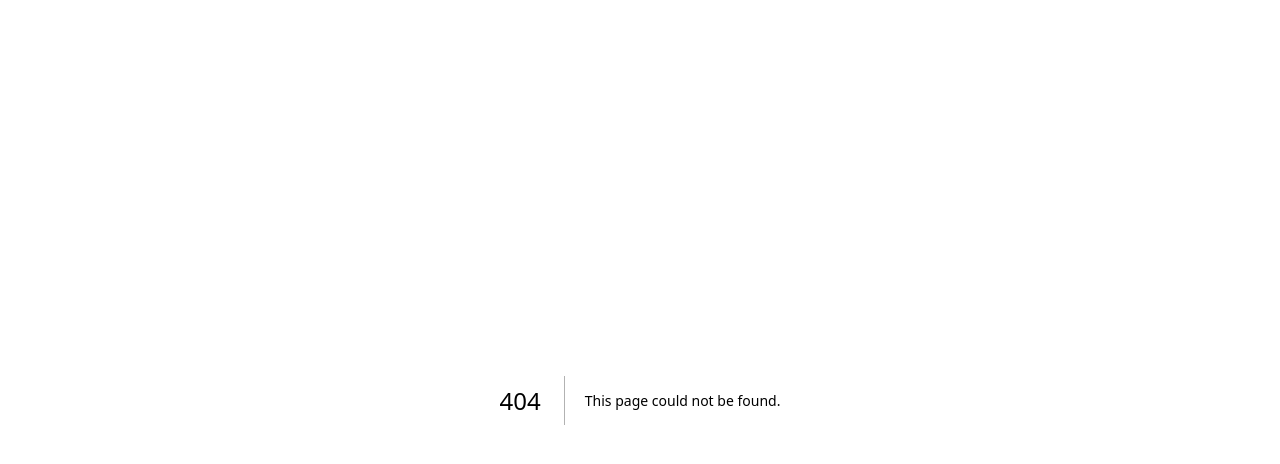
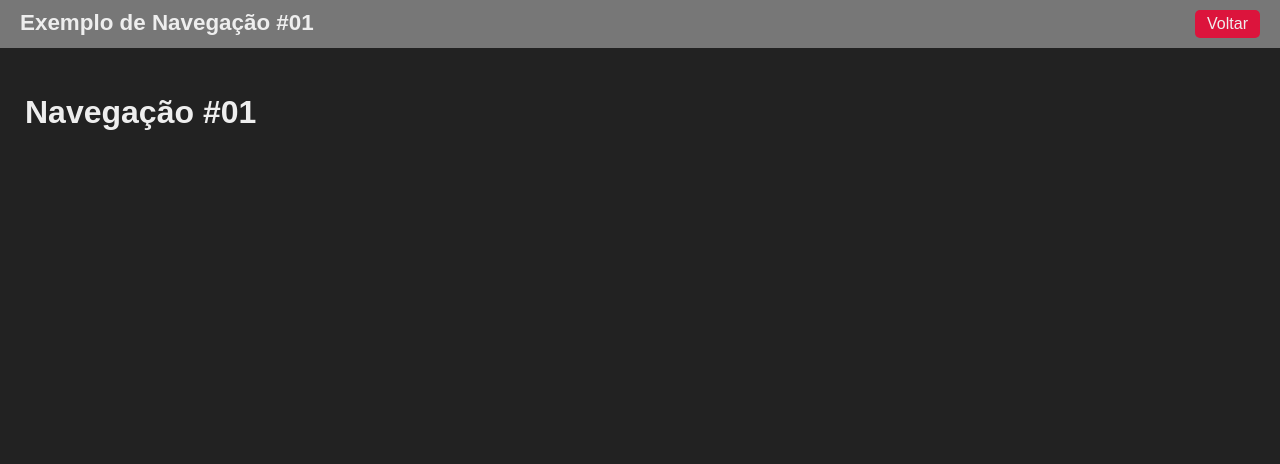
Before and after one commit to Marcelojr29/Aulao_Nextjs, a Next.js app: page /navegacao in a window 1280 px wide. Before the commit this address had no page. Shown: the top 464 px of the page. Built offline with nearby package versions, Linux system fonts and the light colour scheme.

Commit message:
Componente de navegação simples

```diff
--- a/src/pages/index.jsx
+++ b/src/pages/index.jsx
@@ -14,6 +14,7 @@ export default function Inicio() {
       <Navegador texto="Estiloso" destino="/estiloso" />
       <Navegador texto="Exemplo" destino="/exemplo" cor="#9400d3" />
       <Navegador texto="JSX" destino="/jsx" cor="crimson" />
+      <Navegador texto="Navegação #01" destino="/navegacao" cor="green" />
     </div>
   );
 }
--- /dev/null
+++ b/src/pages/navegacao/index.jsx
@@ -0,0 +1,9 @@
+import Layout from "@/components/Layout";
+
+export default function Navegacao(props) {
+    return (
+        <Layout titulo="Exemplo de Navegação #01">
+            <h1>Navegação #01</h1>
+        </Layout>
+    )
+}
--- a/src/styles/Navegador.module.css
+++ b/src/styles/Navegador.module.css
@@ -3,4 +3,5 @@
     margin: 10px;
     border-radius: 12px;
     background-color: #9400d3;
+    cursor: pointer;
 }
```
